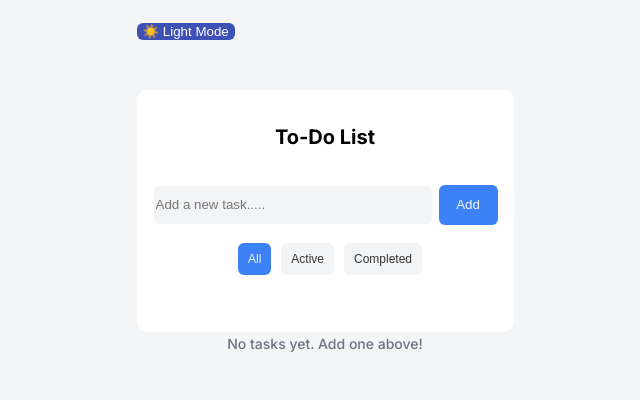
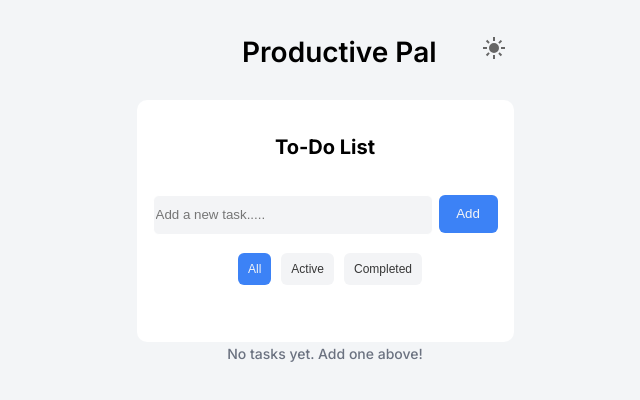
Before and after one commit to Bat-World/todoWithReact, a React (Create React App) app: page / in a window 1280 px wide. Shown: the top 400 px of the page, without its empty margins (315-955 px from the left). Built offline with nearby package versions, Linux system fonts and the light colour scheme; a web font is replaced by a local one.

Commit message:
a whole new design

```diff
--- a/src/App.css
+++ b/src/App.css
@@ -11,6 +11,7 @@
   --button-background: #3f51b5;
   --button-text-color: #ffffff;
   --listborderradius-color: white;
+  --inputborder-color: #3c82f6;
 }
 
 body.darkmode {
@@ -23,6 +24,7 @@
   --button-background: #3f51b5;
   --button-text-color: #ffffff;
   --listborderradius-color: #1f1f1f;
+  --inputborder-color: #1f1f1f;
 }
 
 
@@ -37,6 +39,28 @@
   box-sizing: border-box;
   padding: 20px;
 }
+
+#header{
+  display: flex;
+  flex-direction: row;
+  width: 377px;
+  height: 30px;
+  align-items: center;
+  justify-content: center;
+  position: relative;
+}
+
+#big-title {
+  position: absolute;
+  top: 50%;
+  left: 28%;
+  text-align: center;
+  font-size: 28px;
+  font-weight: 600;
+  margin: 0;
+  color: var(--title-color);
+}
+
 #container {
   width: 377px;
   background-color: var(--container-background);
@@ -72,27 +96,38 @@
   width: 345px;
   height: 38px;
   gap: 6px;
+
 }
 
 #input-box {
+  outline: none;
   width: 280px;
   height: 36px;
   border-radius: 6px;
   border: 1px solid var(--listborderradius-color);
   background-color:   var(--listcontainer-back);
+  color: var(--title-color);
 }
 
-#input-:focus {
-  border: 1.5px solid var(--buttoncolor-blue);
+#input-box:focus {
+  border-color: var(--listborderradius-color);
+  box-shadow: none;
 }
+
+
 
 #add-button {
   width: 60px;
-  height: 40px;
+  height: 38px;
   background-color: var(--buttoncolor-blue);
   color: var(--buttoncolor-white);
   border-radius: 6px;
   border: none;
+  transition: 0.3s;
+}
+
+#add-button:hover {
+  transform: scale(1.1);
 }
 
 #task-states-section button {
@@ -106,10 +141,12 @@
   padding: 0 10px;
   margin-top: 20px;
   margin-left: 10px;
+  transition: 0.3s;
 }
 
 #task-states-section button:hover {
   background-color: var(--buttoncolor-white);
+  transform: scale(1.1);
 }
 
 #task-states-section button.active-filter {
@@ -138,9 +175,15 @@
 }
 
 #check-box {
+  outline: none;
   position: absolute;
   left: 3%;
   top: 40%;
+}
+
+#check-box:focus {
+  border: none;
+  box-shadow: none;
 }
 
 #task-text {
@@ -157,6 +200,11 @@
   background-color: transparent;
   left: 85%;
   top: 30%;
+  transition: 0.3s;
+}
+
+#delete-button:hover{
+  transform: scale(1.2);
 }
 
 #number-of-tasks-section {
@@ -190,3 +238,11 @@
   border-radius: 6px;
 
 }
+
+#theme-switch {
+background-color: transparent;
+position: absolute;
+top: 50%;
+left: 90%;
+
+}
--- a/src/App.js
+++ b/src/App.js
@@ -18,12 +18,13 @@
   const [deleteTask, setDeleteTask] = useState();
   const [isDarkMode, setIsDarkMode] = useState(false);
 
-
+  // Theme switch
   const toggleTheme = () => {
     setIsDarkMode(!isDarkMode);
     document.body.classList.toggle("darkmode", !isDarkMode);
   };
 
+  // Task status filter
   const handleInputChange = (event) => {
     setInputValue(event.target.value);
   };
@@ -79,7 +80,6 @@
     setFilterState(state);
   };
 
-
   // Delete task logic
   const handleDeleteTask = (id) => {
     // Filter out the task with the specified id
@@ -98,12 +98,36 @@
     }
   };
 
+  return (
+    <div >
+      <div id="header">
+      <p id="big-title">Productive Pal</p>
+      <button id="theme-switch" onClick={toggleTheme}>
+        {isDarkMode ? (
+          <svg
+            id="lightmode-button"
+            xmlns="http://www.w3.org/2000/svg"
+            height="24px"
+            viewBox="0 -960 960 960"
+            width="24px"
+            fill="#e8eaed"
+          >
+            <path d="M480-120q-150 0-255-105T120-480q0-150 105-255t255-105q14 0 27.5 1t26.5 3q-41 29-65.5 75.5T444-660q0 90 63 153t153 63q55 0 101-24.5t75-65.5q2 13 3 26.5t1 27.5q0 150-105 255T480-120Z" />
+          </svg>
+        ) : (
+          <svg
+            xmlns="http://www.w3.org/2000/svg"
+            height="24px"
+            viewBox="0 -960 960 960"
+            width="24px"
+            fill="#666666"
+          >
+            <path d="M480-280q-83 0-141.5-58.5T280-480q0-83 58.5-141.5T480-680q83 0 141.5 58.5T680-480q0 83-58.5 141.5T480-280ZM200-440H40v-80h160v80Zm720 0H760v-80h160v80ZM440-760v-160h80v160h-80Zm0 720v-160h80v160h-80ZM256-650l-101-97 57-59 96 100-52 56Zm492 496-97-101 53-55 101 97-57 59Zm-98-550 97-101 59 57-100 96-56-52ZM154-212l101-97 55 53-97 101-59-57Z" />
+          </svg>
+        )}
+      </button>
+      </div>
 
-  return (
-    <div className="App">
-      <button id="theme-switch" onClick={toggleTheme}>
-            {isDarkMode ? "🌙 Dark Mode" : "☀️ Light Mode"}
-          </button>
       <div id="container">
         <div id="upper-section">
           <h1 id="title">To-Do List</h1>
@@ -117,7 +141,9 @@
               autoComplete="off"
             />
             {error.length > 1 && <div>{error}</div>}
-            <button id="add-button" onClick={handleAddButtonClick}>
+            <button id="add-button"
+            onClick={handleAddButtonClick}
+            style={{cursor: "pointer"}}>
               Add
             </button>
           </div>
@@ -127,6 +153,7 @@
             id="all-tasks-button"
             onClick={() => handleFilterState("All")}
             className={filterState === "All" ? "active-filter" : ""}
+            style={{cursor: "pointer"}}
           >
             All
           </button>
@@ -134,6 +161,7 @@
             id="active-tasks-button"
             onClick={() => handleFilterState("ACTIVE")}
             className={filterState === "ACTIVE" ? "active-filter" : ""}
+            style={{cursor: "pointer"}}
           >
             Active
           </button>
@@ -141,6 +169,7 @@
             id="completed-tasks-button"
             onClick={() => handleFilterState("COMPLETED")}
             className={filterState === "COMPLETED" ? "active-filter" : ""}
+            style={{cursor: "pointer"}}
           >
             Completed
           </button>
@@ -156,8 +185,9 @@
               }
             })
             .map((todo, index) => (
-              <div id="list-container" key={todo.id}>
+              <div id="list-container" key={todo.id} >
                 <input
+                 style={{cursor: "pointer"}}
                   id="check-box"
                   type="checkbox"
                   checked={todo.status === "COMPLETED"}
@@ -175,6 +205,7 @@
                 <button
                   id="delete-button"
                   onClick={() => handleDeleteTask(todo.id)}
+                 style={{cursor: "pointer"}}
                 >
                   <svg
                     xmlns="http://www.w3.org/2000/svg"
```
